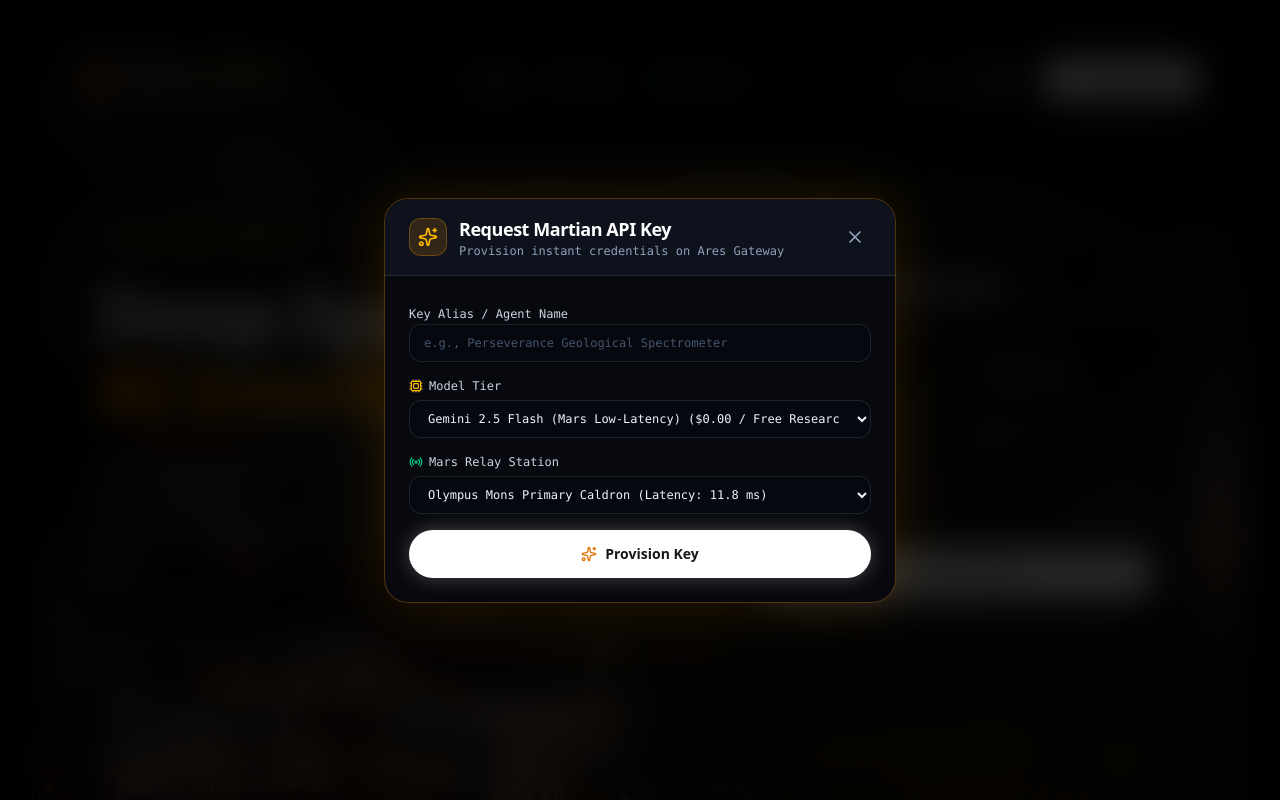
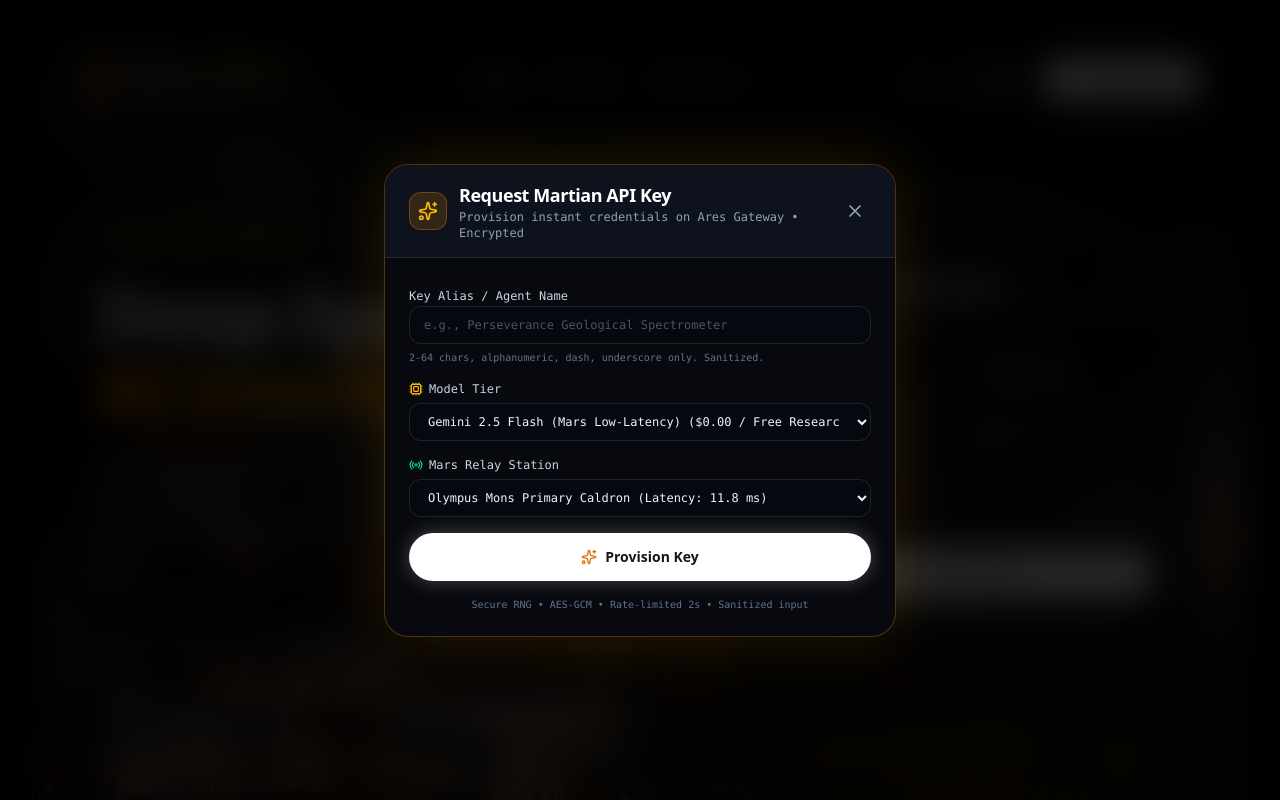
Before and after one commit to td1tdcosayt1234-creator/Mars-ai-gateway, a React (Vite) app: page / in a window 1280 px wide. Both pictures are taken after a click on the button "Request Key". Shown: the top 800 px of the page. Built offline with nearby package versions, Linux system fonts and the light colour scheme.

Commit message:
security: harden KeyCreationModal with strict name validation & rate limit

```diff
--- a/src/components/KeyCreationModal.tsx
+++ b/src/components/KeyCreationModal.tsx
@@ -1,8 +1,9 @@
 import React, { useState } from 'react';
-import { X, Sparkles, Cpu, Radio, Shield, Copy, Check, Terminal } from 'lucide-react';
+import { X, Sparkles, Cpu, Radio, Shield, Copy, Check, Terminal, ShieldAlert } from 'lucide-react';
 import { ModelTier, RelayZone, ApiKeyRecord } from '../types';
 import { MODEL_TIER_CONFIG, RELAY_ZONES } from '../data/mockData';
 import { playTerminalBlip, playKeySuccess } from '../utils/sound';
+import { sanitizeInput, isValidTier, isValidRelay } from '../utils/security';
 
 interface KeyCreationModalProps {
   isOpen: boolean;
@@ -23,178 +24,93 @@
   const [newKey, setNewKey] = useState<ApiKeyRecord | null>(null);
   const [copied, setCopied] = useState(false);
   const [isSubmitting, setIsSubmitting] = useState(false);
+  const [error, setError] = useState<string|null>(null);
 
   if (!isOpen) return null;
 
   const handleSubmit = (e: React.FormEvent) => {
     e.preventDefault();
+    setError(null);
+    const cleanName = sanitizeInput(name, 64);
+    if (cleanName.length < 2) { setError('Name must be 2-64 chars, alphanumeric only'); return; }
+    if (!/^[a-zA-Z0-9\s\-_\.\(\)]+$/.test(cleanName)) { setError('Name contains invalid characters'); return; }
+    if (!isValidTier(selectedTier) || !isValidRelay(selectedRelay)) { setError('Invalid tier/relay'); return; }
     setIsSubmitting(true);
     playTerminalBlip(750);
-
     setTimeout(() => {
-      const generated = onGenerateKey(
-        selectedTier,
-        selectedRelay,
-        name.trim() || `Unit-${selectedTier.split('-')[0].toUpperCase()}`
-      );
-      setNewKey(generated);
-      setIsSubmitting(false);
-      playKeySuccess();
+      try {
+        const generated = onGenerateKey(selectedTier, selectedRelay, cleanName || `Unit-${selectedTier.split('-')[0].toUpperCase()}`);
+        setNewKey(generated);
+        playKeySuccess();
+      } catch (err:any) {
+        setError(err?.message || 'Rate limited — wait 2s between keys');
+        playTerminalBlip(250);
+      } finally { setIsSubmitting(false); }
     }, 400);
   };
 
-  const handleCopy = () => {
+  const handleCopy = async () => {
     if (!newKey) return;
-    navigator.clipboard.writeText(newKey.key);
-    setCopied(true);
-    playTerminalBlip(1100);
-    setTimeout(() => setCopied(false), 2000);
+    try { await navigator.clipboard.writeText(newKey.key); setCopied(true); playTerminalBlip(1100); setTimeout(()=>setCopied(false),2000); }
+    catch { setError('Clipboard blocked — copy manually'); }
   };
-
-  const resetModal = () => {
-    setNewKey(null);
-    setName('');
-    onClose();
-  };
+  const resetModal = () => { setNewKey(null); setName(''); setError(null); onClose(); };
 
   return (
     <div className="fixed inset-0 z-50 flex items-center justify-center p-3 sm:p-6 bg-black/85 backdrop-blur-lg animate-in fade-in duration-200">
       <div className="relative flex flex-col w-full max-w-lg bg-[#07090f] border border-amber-500/30 rounded-3xl shadow-[0_0_60px_rgba(245,158,11,0.15)] overflow-hidden">
-        {/* Header */}
         <div className="flex items-center justify-between px-6 py-4 bg-[#0d121c] border-b border-white/10">
           <div className="flex items-center gap-3">
-            <div className="p-2 rounded-xl bg-amber-500/15 border border-amber-500/30 text-amber-400">
-              <Sparkles className="w-5 h-5" />
-            </div>
-            <div>
-              <h2 className="text-lg font-bold text-white tracking-tight">
-                Request Martian API Key
-              </h2>
-              <p className="text-xs text-slate-400 font-mono">
-                Provision instant credentials on Ares Gateway
-              </p>
-            </div>
+            <div className="p-2 rounded-xl bg-amber-500/15 border border-amber-500/30 text-amber-400"><Sparkles className="w-5 h-5" /></div>
+            <div><h2 className="text-lg font-bold text-white tracking-tight">Request Martian API Key</h2><p className="text-xs text-slate-400 font-mono">Provision instant credentials on Ares Gateway • Encrypted</p></div>
           </div>
-
-          <button
-            onClick={resetModal}
-            className="p-1.5 rounded-xl hover:bg-white/10 text-slate-400 hover:text-white transition-colors"
-          >
-            <X className="w-5 h-5" />
-          </button>
+          <button onClick={resetModal} className="p-1.5 rounded-xl hover:bg-white/10 text-slate-400 hover:text-white transition-colors"><X className="w-5 h-5" /></button>
         </div>
-
-        {/* Content */}
         <div className="p-6 space-y-4">
           {newKey ? (
             <div className="space-y-4 animate-in fade-in duration-200">
               <div className="p-4 rounded-2xl bg-emerald-950/20 border border-emerald-500/30 space-y-2">
-                <div className="flex items-center gap-2 text-emerald-400 font-bold text-sm">
-                  <Shield className="w-4 h-4" />
-                  <span>Key Provisioned Successfully!</span>
-                </div>
-                <p className="text-xs text-slate-300">
-                  Save your secret key now. It is configured for {newKey.rpmLimit} requests/min on the {newKey.relayZone} relay.
-                </p>
+                <div className="flex items-center gap-2 text-emerald-400 font-bold text-sm"><Shield className="w-4 h-4" /><span>Key Provisioned Successfully! (AES-GCM)</span></div>
+                <p className="text-xs text-slate-300">Save your secret key now. It is configured for {newKey.rpmLimit} requests/min on the {newKey.relayZone} relay. Stored encrypted at rest.</p>
               </div>
-
               <div className="space-y-1.5">
                 <label className="text-xs font-mono text-slate-400">Secret Key:</label>
                 <div className="flex items-center justify-between bg-black/60 rounded-xl px-3.5 py-2.5 border border-white/10 gap-2">
-                  <code className="text-xs font-mono text-emerald-300 truncate select-all">
-                    {newKey.key}
-                  </code>
-                  <button
-                    onClick={handleCopy}
-                    className="p-2 rounded-lg bg-white/10 hover:bg-white/20 text-slate-200 transition-colors shrink-0"
-                    title="Copy Key"
-                  >
-                    {copied ? <Check className="w-4 h-4 text-emerald-400" /> : <Copy className="w-4 h-4" />}
-                  </button>
+                  <code className="text-xs font-mono text-emerald-300 truncate select-all">{newKey.key}</code>
+                  <button onClick={handleCopy} className="p-2 rounded-lg bg-white/10 hover:bg-white/20 text-slate-200 transition-colors shrink-0" title="Copy Key">{copied ? <Check className="w-4 h-4 text-emerald-400" /> : <Copy className="w-4 h-4" />}</button>
                 </div>
               </div>
-
+              {error && <div className="p-2.5 rounded-xl bg-red-950/30 border border-red-500/30 text-xs font-mono text-red-300 flex items-center gap-2"><ShieldAlert className="w-4 h-4"/>{error}</div>}
               <div className="flex items-center gap-3 pt-2">
-                <button
-                  onClick={resetModal}
-                  className="flex-1 py-3 rounded-full bg-white hover:bg-slate-200 text-neutral-900 font-bold text-xs transition-colors cursor-pointer"
-                >
-                  Done
-                </button>
-                <button
-                  onClick={() => {
-                    resetModal();
-                    onOpenTerminal();
-                  }}
-                  className="py-3 px-4 rounded-full bg-emerald-500/15 hover:bg-emerald-500/25 border border-emerald-500/30 text-emerald-300 font-mono text-xs transition-colors flex items-center gap-1.5"
-                >
-                  <Terminal className="w-3.5 h-3.5" />
-                  <span>View in CLI</span>
-                </button>
+                <button onClick={resetModal} className="flex-1 py-3 rounded-full bg-white hover:bg-slate-200 text-neutral-900 font-bold text-xs transition-colors cursor-pointer">Done</button>
+                <button onClick={() => { resetModal(); onOpenTerminal(); }} className="py-3 px-4 rounded-full bg-emerald-500/15 hover:bg-emerald-500/25 border border-emerald-500/30 text-emerald-300 font-mono text-xs transition-colors flex items-center gap-1.5"><Terminal className="w-3.5 h-3.5" /><span>View in CLI</span></button>
               </div>
             </div>
           ) : (
             <form onSubmit={handleSubmit} className="space-y-4">
               <div className="space-y-1.5">
                 <label className="text-xs font-mono text-slate-300">Key Alias / Agent Name</label>
-                <input
-                  type="text"
-                  required
-                  value={name}
-                  onChange={(e) => setName(e.target.value)}
-                  placeholder="e.g., Perseverance Geological Spectrometer"
-                  className="w-full bg-[#05080f] border border-white/10 rounded-xl px-3.5 py-2.5 text-xs text-slate-100 placeholder:text-slate-600 focus:outline-none focus:border-amber-500/40 font-mono"
-                />
+                <input type="text" required value={name} onChange={(e)=>{ setName(e.target.value.slice(0,64)); setError(null); }} placeholder="e.g., Perseverance Geological Spectrometer" maxLength={64} pattern="[a-zA-Z0-9\s\-_\.\(\)]+" className="w-full bg-[#05080f] border border-white/10 rounded-xl px-3.5 py-2.5 text-xs text-slate-100 placeholder:text-slate-600 focus:outline-none focus:border-amber-500/40 font-mono" />
+                <p className="text-[10px] font-mono text-slate-500">2-64 chars, alphanumeric, dash, underscore only. Sanitized.</p>
               </div>
-
               <div className="space-y-1.5">
-                <label className="text-xs font-mono text-slate-300 flex items-center gap-1.5">
-                  <Cpu className="w-3.5 h-3.5 text-amber-400" />
-                  <span>Model Tier</span>
-                </label>
-                <select
-                  value={selectedTier}
-                  onChange={(e) => setSelectedTier(e.target.value as ModelTier)}
-                  className="w-full bg-[#05080f] border border-white/10 rounded-xl px-3.5 py-2.5 text-xs text-slate-100 focus:outline-none focus:border-amber-500/40 font-mono"
-                >
-                  {Object.entries(MODEL_TIER_CONFIG).map(([key, config]) => (
-                    <option key={key} value={key} className="bg-neutral-900 text-white">
-                      {config.label} ({config.pricing})
-                    </option>
-                  ))}
+                <label className="text-xs font-mono text-slate-300 flex items-center gap-1.5"><Cpu className="w-3.5 h-3.5 text-amber-400" /><span>Model Tier</span></label>
+                <select value={selectedTier} onChange={(e)=> setSelectedTier(e.target.value as ModelTier)} className="w-full bg-[#05080f] border border-white/10 rounded-xl px-3.5 py-2.5 text-xs text-slate-100 focus:outline-none focus:border-amber-500/40 font-mono">
+                  {Object.entries(MODEL_TIER_CONFIG).map(([key, config]) => <option key={key} value={key} className="bg-neutral-900 text-white">{config.label} ({config.pricing})</option>)}
                 </select>
               </div>
-
               <div className="space-y-1.5">
-                <label className="text-xs font-mono text-slate-300 flex items-center gap-1.5">
-                  <Radio className="w-3.5 h-3.5 text-emerald-400" />
-                  <span>Mars Relay Station</span>
-                </label>
-                <select
-                  value={selectedRelay}
-                  onChange={(e) => setSelectedRelay(e.target.value as RelayZone)}
-                  className="w-full bg-[#05080f] border border-white/10 rounded-xl px-3.5 py-2.5 text-xs text-slate-100 focus:outline-none focus:border-amber-500/40 font-mono"
-                >
-                  {Object.entries(RELAY_ZONES).map(([key, config]) => (
-                    <option key={key} value={key} className="bg-neutral-900 text-white">
-                      {config.name} (Latency: {config.latency})
-                    </option>
-                  ))}
+                <label className="text-xs font-mono text-slate-300 flex items-center gap-1.5"><Radio className="w-3.5 h-3.5 text-emerald-400" /><span>Mars Relay Station</span></label>
+                <select value={selectedRelay} onChange={(e)=> setSelectedRelay(e.target.value as RelayZone)} className="w-full bg-[#05080f] border border-white/10 rounded-xl px-3.5 py-2.5 text-xs text-slate-100 focus:outline-none focus:border-amber-500/40 font-mono">
+                  {Object.entries(RELAY_ZONES).map(([key, config]) => <option key={key} value={key} className="bg-neutral-900 text-white">{config.name} (Latency: {config.latency})</option>)}
                 </select>
               </div>
-
-              <button
-                type="submit"
-                disabled={isSubmitting}
-                className="w-full mt-3 py-3.5 rounded-full bg-white hover:bg-slate-200 text-neutral-900 font-bold text-sm transition-all shadow-[0_0_20px_rgba(255,255,255,0.25)] flex items-center justify-center gap-2 cursor-pointer"
-              >
-                {isSubmitting ? (
-                  <div className="w-4 h-4 border-2 border-neutral-900 border-t-transparent rounded-full animate-spin" />
-                ) : (
-                  <Sparkles className="w-4 h-4 text-amber-600" />
-                )}
+              {error && <div className="p-2.5 rounded-xl bg-red-950/30 border border-red-500/30 text-xs font-mono text-red-300 flex items-center gap-2"><ShieldAlert className="w-4 h-4"/>{error}</div>}
+              <button type="submit" disabled={isSubmitting} className="w-full mt-3 py-3.5 rounded-full bg-white hover:bg-slate-200 text-neutral-900 font-bold text-sm transition-all shadow-[0_0_20px_rgba(255,255,255,0.25)] flex items-center justify-center gap-2 cursor-pointer">
+                {isSubmitting ? <div className="w-4 h-4 border-2 border-neutral-900 border-t-transparent rounded-full animate-spin" /> : <Sparkles className="w-4 h-4 text-amber-600" />}
                 <span>{isSubmitting ? 'Minting ED25519 Key...' : 'Provision Key'}</span>
               </button>
+              <p className="text-center text-[10px] font-mono text-slate-500">Secure RNG • AES-GCM • Rate-limited 2s • Sanitized input</p>
             </form>
           )}
         </div>
```
